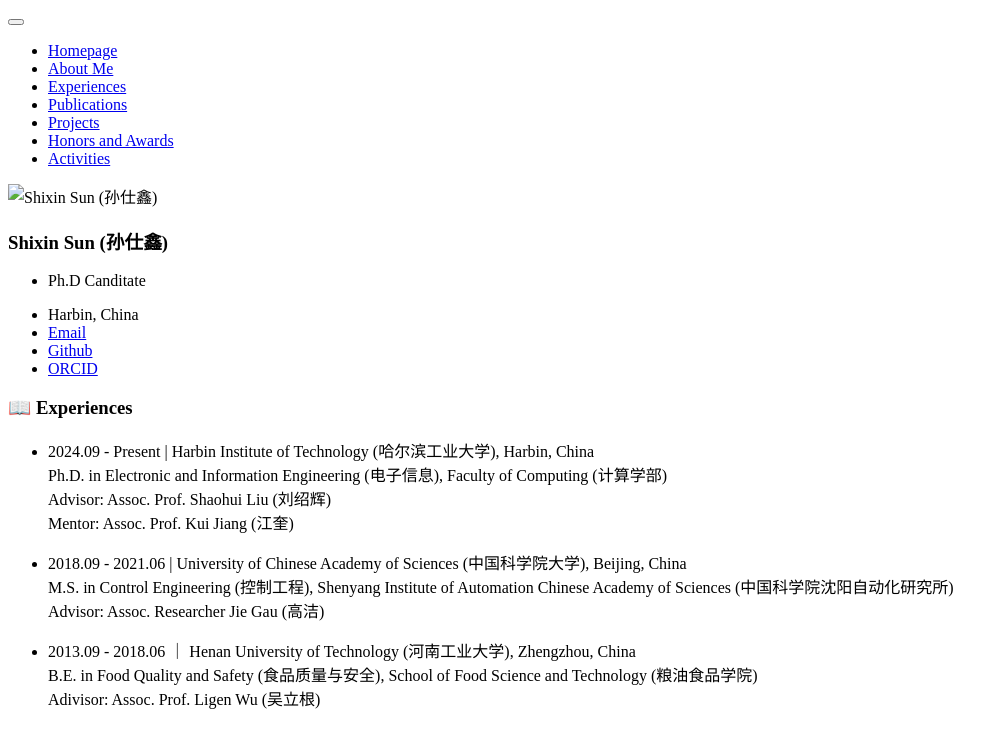
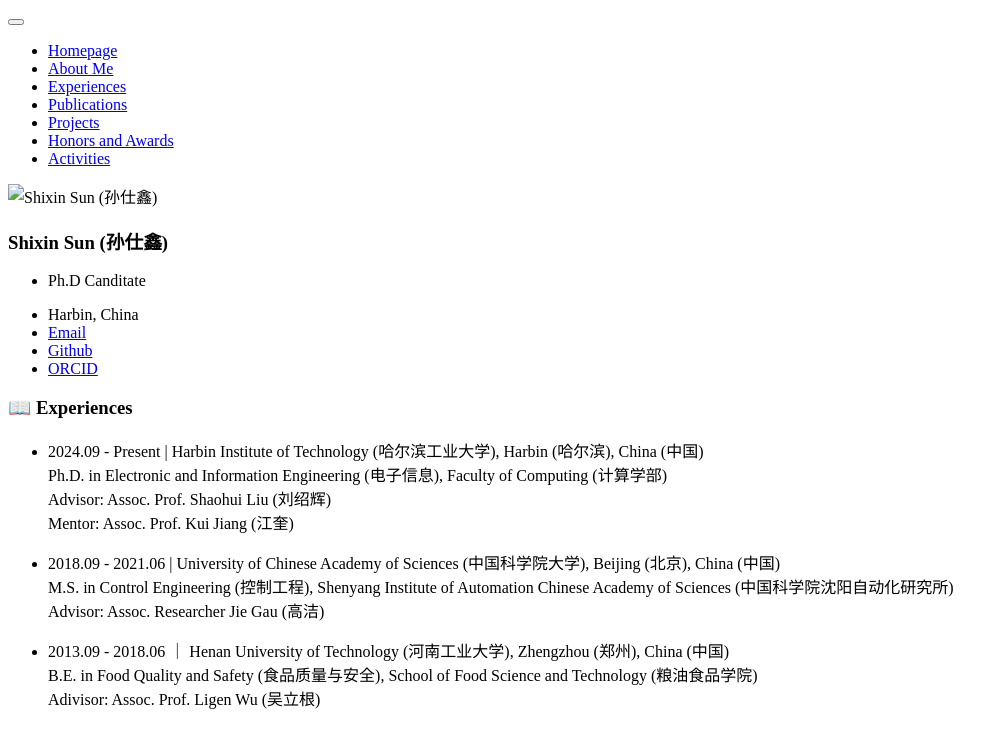
Before and after one commit to ShixinSUN94/shixinsun94.github.io, a Jekyll site: the page built from _pages/includes/2.exp.md, in a window 1280 px wide. Shown: the top 748 px of the page, without its empty margins (0-1008 px from the left). Built offline with Jekyll 4.4.1, drawn with Linux system fonts in a browser that asks for light colours; our own code applies the rules of GitHub Pages for plain Markdown files.

Commit message:
Update 2.exp.md

```diff
--- a/_pages/includes/2.exp.md
+++ b/_pages/includes/2.exp.md
@@ -1,14 +1,14 @@
 # 📖 Experiences
 
-- 2024.09 - Present | Harbin Institute of Technology (哈尔滨工业大学), Harbin, China
+- 2024.09 - Present | Harbin Institute of Technology (哈尔滨工业大学), Harbin (哈尔滨), China (中国)
   Ph.D. in Electronic and Information Engineering (电子信息), Faculty of Computing (计算学部)
   Advisor: Assoc. Prof. Shaohui Liu (刘绍辉)
   Mentor: Assoc. Prof. Kui Jiang (江奎)
 
-- 2018.09 - 2021.06 | University of Chinese Academy of Sciences (中国科学院大学), Beijing, China
+- 2018.09 - 2021.06 | University of Chinese Academy of Sciences (中国科学院大学), Beijing (北京), China (中国)
   M.S. in Control Engineering (控制工程), Shenyang Institute of Automation Chinese Academy of Sciences (中国科学院沈阳自动化研究所)
   Advisor: Assoc. Researcher Jie Gau (高洁)
 
-- 2013.09 - 2018.06 ｜ Henan University of Technology (河南工业大学), Zhengzhou, China
+- 2013.09 - 2018.06 ｜ Henan University of Technology (河南工业大学), Zhengzhou (郑州), China (中国)
   B.E. in Food Quality and Safety (食品质量与安全), School of Food Science and Technology (粮油食品学院)
   Adivisor: Assoc. Prof. Ligen Wu (吴立根)
```
